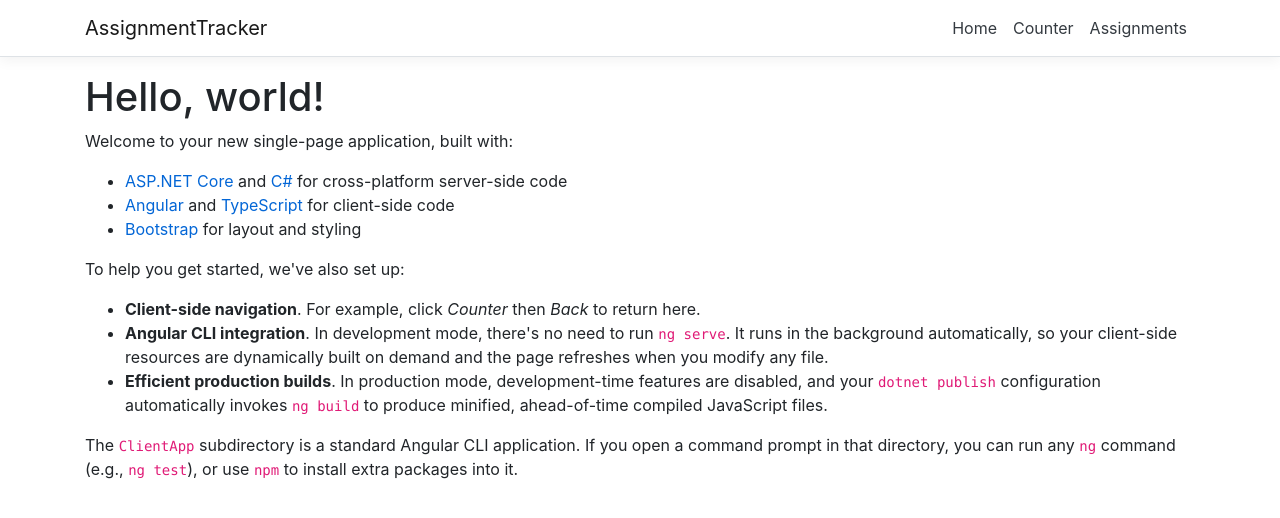
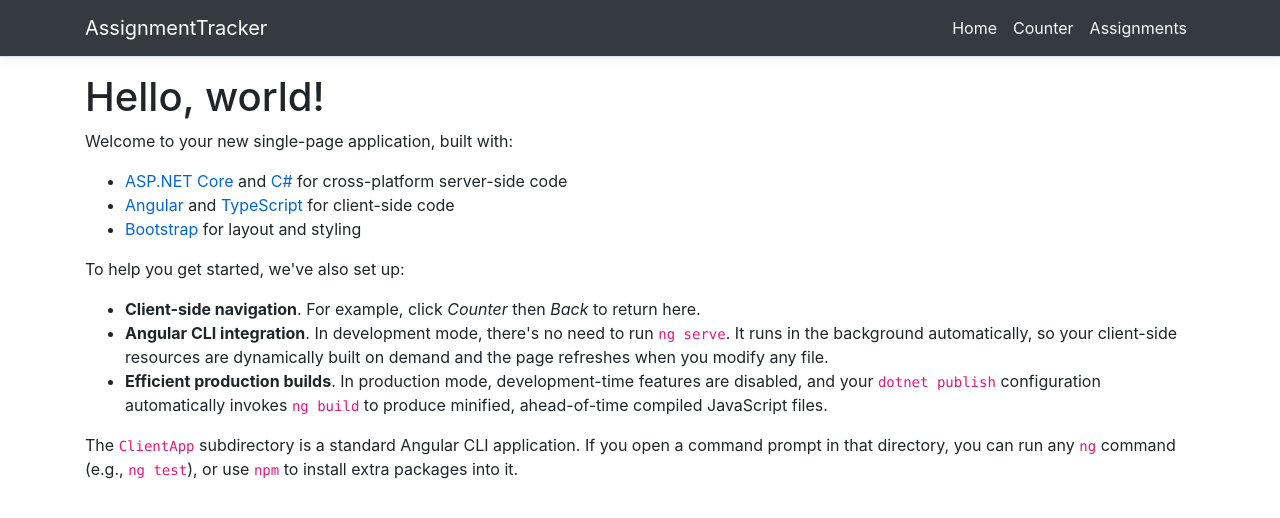
Before and after one commit to TeeLusk/AssignmentTracker, an Angular app in the folder AssignmentTracker/ClientApp/: page / in a window 1280 px wide. Shown: the top 518 px of the page. Built offline with nearby package versions, Linux system fonts and the light colour scheme.

Commit message:
Minor style change. Fixed headers to match object data

```diff
--- a/AssignmentTracker/ClientApp/src/app/assignment/assignment.component.html
+++ b/AssignmentTracker/ClientApp/src/app/assignment/assignment.component.html
@@ -7,10 +7,11 @@
 <table class='table table-striped' aria-labelledby="tableLabel" *ngIf="assignments">
   <thead>
     <tr>
-      <th>Date</th>
-      <th>Temp. (C)</th>
-      <th>Temp. (F)</th>
-      <th>Summary</th>
+      <th>Name</th>
+      <th>Course</th>
+      <th>Notes</th>
+      <th>Due Date</th>
+      <th>Completed</th>
     </tr>
   </thead>
   <tbody>
--- a/AssignmentTracker/ClientApp/src/app/nav-menu/nav-menu.component.html
+++ b/AssignmentTracker/ClientApp/src/app/nav-menu/nav-menu.component.html
@@ -1,6 +1,6 @@
 <header>
   <nav
-    class="navbar navbar-expand-sm navbar-toggleable-sm navbar-light bg-white border-bottom box-shadow mb-3"
+    class="navbar navbar-expand-sm navbar-toggleable-sm navbar-dark bg-dark border-bottom box-shadow mb-3"
   >
     <div class="container">
       <a class="navbar-brand" [routerLink]="['/assignment']">AssignmentTracker</a>
@@ -25,15 +25,15 @@
             [routerLinkActive]="['link-active']"
             [routerLinkActiveOptions]="{ exact: true }"
           >
-            <a class="nav-link text-dark" [routerLink]="['/']">Home</a>
+            <a class="nav-link text-light" [routerLink]="['/']">Home</a>
           </li>
           <li class="nav-item" [routerLinkActive]="['link-active']">
-            <a class="nav-link text-dark" [routerLink]="['/counter']"
+            <a class="nav-link text-light" [routerLink]="['/counter']"
               >Counter</a
             >
           </li>
           <li class="nav-item" [routerLinkActive]="['link-active']">
-            <a class="nav-link text-dark" [routerLink]="['/assignment']"
+            <a class="nav-link text-light" [routerLink]="['/assignment']"
             >Assignments</a
             >
           </li>
```
